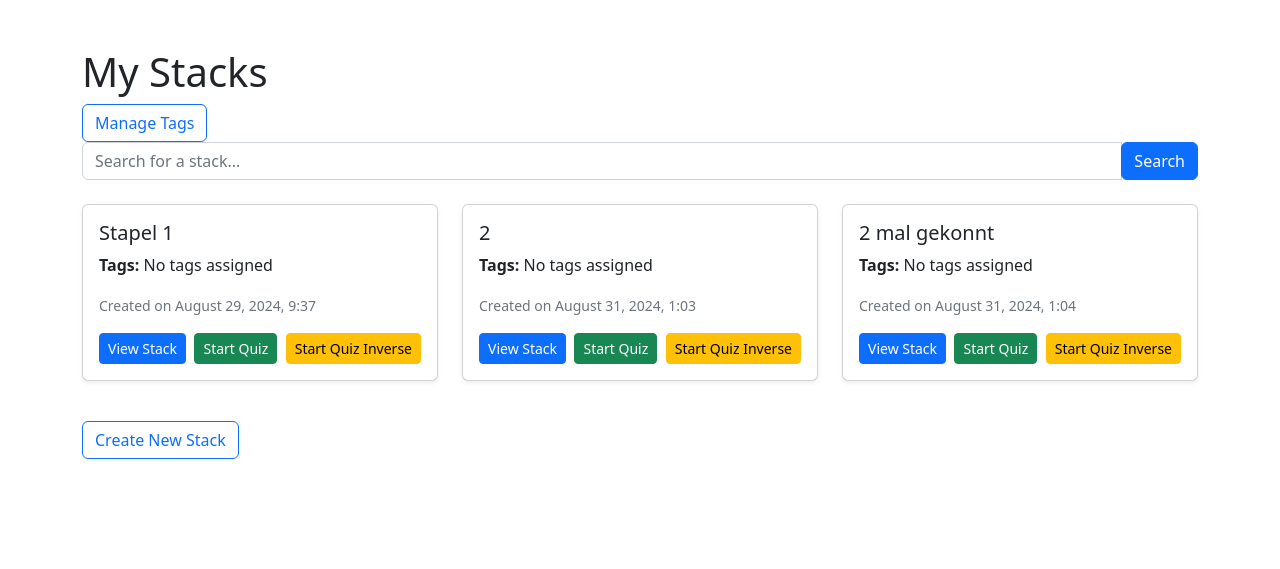
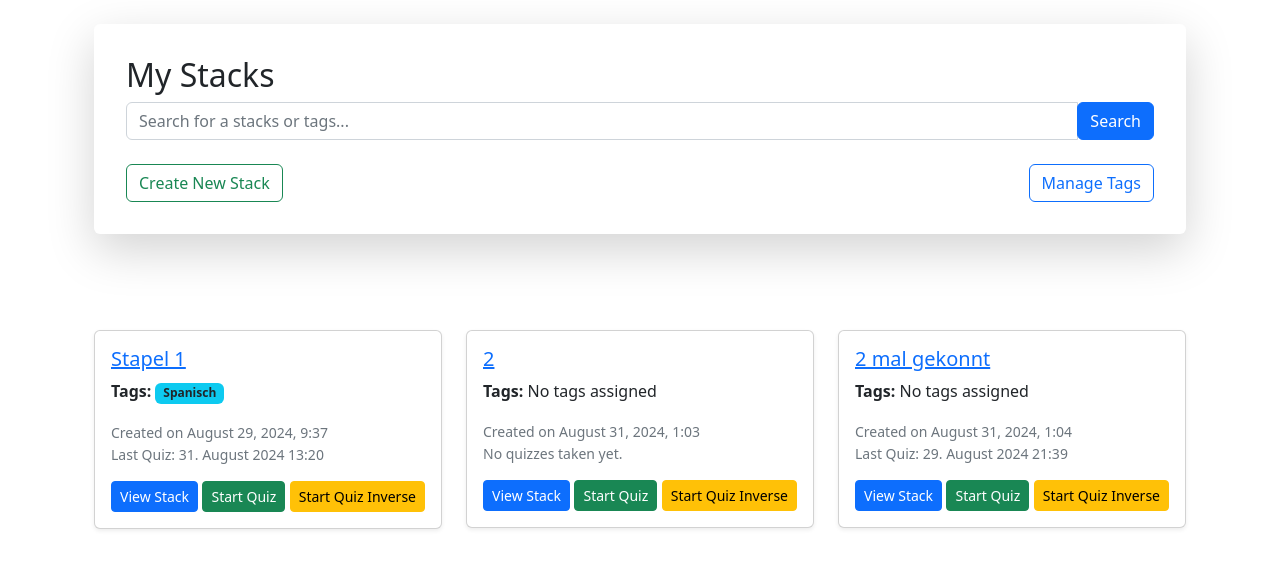
Before and after one commit to mbihrle/vocabulary_trainer_django, a Django app: page / in a window 1280 px wide. Shown: the part 56-625 px from the top of the page. Run offline with Django 5.2, Linux system fonts and the light colour scheme; a user stored in the database is signed in; data comes from the database, SQL or seed files in the repository; both versions use the stored data as it was after the commit.

Commit message:
restructure home.html

```diff
--- a/voc_trainer/vocab/templates/vocab/home.html
+++ b/voc_trainer/vocab/templates/vocab/home.html
@@ -2,43 +2,65 @@
 
 {% block content %}
 
+<section class="container">
 
-<div class="container mt-5">
-    <h1>My Stacks</h1>
-
-    <a href="{% url 'vocab:tags' %}" class="btn btn-outline-primary">Manage Tags</a>
-
+    <div class="container mt-0">
+        <div class="row justify-content-center">
+            <div class="col-md-12">
+                <div class="card mt-4 border-0 shadow-lg p-3 mb-5 bg-body rounded">
+                    <div class="card-body">
+                        <h2 class="card-title">My Stacks</h2>
 
                         <!-- Search Form -->
                         <form method="GET" action="{% url 'vocab:home' %}" class="mb-4">
                             <div class="input-group">
-            <input type="text" name="q" class="form-control" placeholder="Search for a stack..." value="{{ request.GET.q }}">
+                                <input type="text" name="q" class="form-control" placeholder="Search for a stacks or tags..." value="{{ request.GET.q }}">
                                 <div class="input-group-append">
                                     <button class="btn btn-primary" type="submit">Search</button>
                                 </div>
                             </div>
                         </form>
+                       <div>
+                            <a href="{% url 'vocab:create_stack' %}" class="btn btn-outline-success">Create New Stack</a>
+                            <a href="{% url 'vocab:tags' %}" class="btn btn-outline-primary float-end">Manage Tags</a>
+                        </div>
+                    </div>
+                </div>
+            </div>
+        </div>
+    </div>
+
+    <div class="container mt-5">
         {% if stacks %}
         <div class="row">
             {% for stack in stacks %}
             <div class="col-md-4">
                 <div class="card mb-4 shadow-sm">
                     <div class="card-body">
-                    <h5 class="card-title">{{ stack.name }}</h5>
+                        <a href="{% url 'vocab:stack_detail' stack.id %}" class=""><h5 class="card-title">{{ stack.name }}</h5></a>
+                        {% comment %} <h5 class="card-title">{{ stack.name }}</h5> {% endcomment %}
                         <!-- Display the tags under the stack name -->
-                    <p>
+                        <p class="card-text">
                                 <strong>Tags:</strong>
-                        {% for tag in stack.tags.all %}
-                            <span class="badge bg-secondary">{{ tag.name }}</span>
+                                {% for stack_tag in stack.stacktag_set.all %}
+                                    <span class="badge bg-info text-dark">{{ stack_tag.tag.name }}</span>
                                 {% empty %}
                                     <span>No tags assigned</span>
                                 {% endfor %}
                         </p>
-                    <p class="card-text">
+                        {% comment %} <p class="card-text"> {% endcomment %}
                             <small class="text-muted">
                                 Created on {{ stack.created_at|date:"F j, Y, g:i" }}
                             </small>
-                    </p>
+                        {% comment %} <p class="card-text"> {% endcomment %}
+                            <small class="text-muted">
+                                {% if stack.last_quiz_date %}
+                                    <p>Last Quiz: {{ stack.last_quiz_date }}</p>
+                                {% else %}
+                                    <p>No quizzes taken yet.</p>
+                                {% endif %}
+                            </small>
+                        {% comment %} </p> {% endcomment %}
                         <div class="d-flex justify-content-between align-items-center">
                             <a href="{% url 'vocab:stack_detail' stack.id %}" class="btn btn-primary btn-sm">View Stack</a>
                             <a href="{% url 'vocab:start_quiz' stack.id %}" class="btn btn-success btn-sm">Start Quiz</a>
@@ -52,7 +74,8 @@
         {% else %}
             <p>No stacks found.</p>
         {% endif %}
-    <a href="{% url 'vocab:create_stack' %}" class="btn btn-outline-primary mt-3">Create New Stack</a>
+        {% comment %} <a href="{% url 'vocab:create_stack' %}" class="btn btn-outline-primary mt-3">Create New Stack</a> {% endcomment %}
     </div>
+</section>
 
 {% endblock %}
--- a/voc_trainer/vocab/views.py
+++ b/voc_trainer/vocab/views.py
@@ -11,6 +11,7 @@ from django.urls import reverse_lazy
 from django.views.generic import FormView, ListView, CreateView, UpdateView, DeleteView
 from django.views import View
 from .models import Card, Stack
+from django.db.models import Q, OuterRef, Subquery
 from .forms import AnswerForm, CardForm, StackForm, TagForm
 from django.contrib.auth.mixins import LoginRequiredMixin
 from django.contrib import messages
@@ -33,10 +34,21 @@ def random_direction(request):
 @login_required
 def home(request):
     query = request.GET.get('q')
+    # if query:
+    #     stacks = Stack.objects.filter(name__icontains=query, user=request.user)
     if query:
-        stacks = Stack.objects.filter(name__icontains=query, user=request.user)
+        stacks = Stack.objects.filter(
+            Q(name__icontains=query, user=request.user) |
+            Q(stacktag__tag__name__icontains=query, user=request.user)
+        ).distinct()
     else:
         stacks = Stack.objects.filter(user=request.user)
+
+
+    # Subquery to get the date of the last quiz of the first vocabulary (card) in each stack
+    last_quiz_subquery = Card.objects.filter(stack=OuterRef('pk')).order_by('created_at').values('last_quiz_timestamp')[:1]
+    # # Annotate stacks with the last quiz date
+    stacks = stacks.annotate(last_quiz_date=Subquery(last_quiz_subquery))
 
     context = {
         'stacks': stacks,
```
Also changed, not shown: voc_trainer/db.sqlite3. Lines whose indentation alone changed are shown as unchanged.
